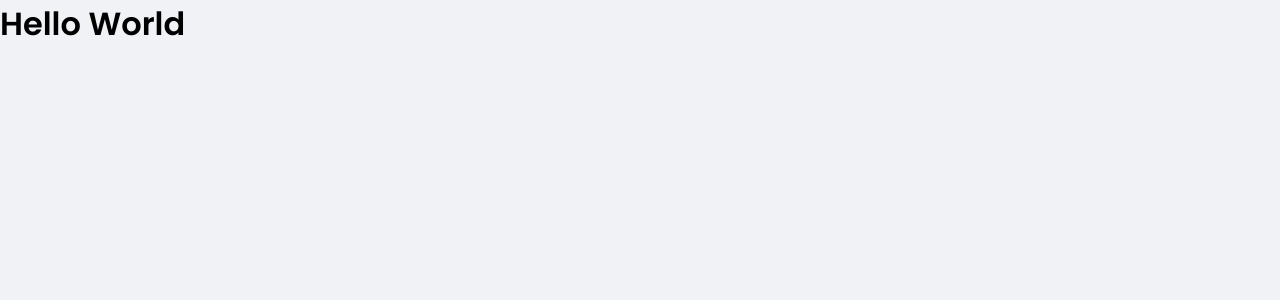
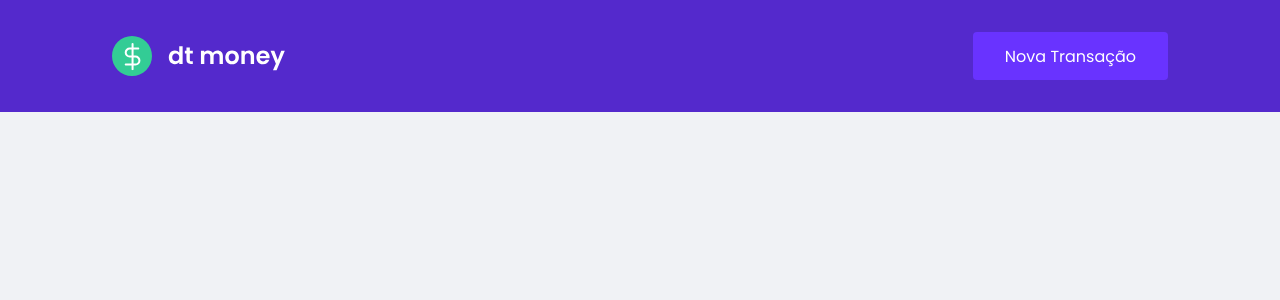
Before and after one commit to luiz-moura/dtmoney, a React (Create React App) app: page / in a window 1280 px wide. Shown: the top 300 px of the page. Built offline with nearby package versions, Linux system fonts and the light colour scheme.

Commit message:
Create header component

```diff
--- a/src/App.tsx
+++ b/src/App.tsx
@@ -1,10 +1,11 @@
+import { Header } from "./components/Header";
 import { GlobalStyle } from "./styles/global";
 
 export function App() {
   return (
-    <div className="App">
-      <h1>Hello World</h1>
+    <>
+      <Header />
       <GlobalStyle />
-    </div>
+    </>
   );
 }
--- /dev/null
+++ b/src/components/Header/index.tsx
@@ -0,0 +1,15 @@
+import logoImg from '../../assets/logo.svg';
+import { Container, Content } from './style';
+
+export function Header() {
+  return (
+    <Container>
+      <Content>
+        <img src={logoImg} alt="dt money" />
+        <button type="button">
+          Nova Transação
+        </button>
+      </Content>
+    </Container>
+  );
+}
--- /dev/null
+++ b/src/components/Header/style.ts
@@ -0,0 +1,31 @@
+import styled from 'styled-components';
+
+export const Container = styled.header`
+  background: var(--blue);
+`;
+
+export const Content = styled.div`
+  max-width: 1120px;
+  margin: 0 auto;
+
+  padding: 2rem;
+  display: flex;
+  align-items: center;
+  justify-content: space-between;
+
+  button {
+    font-size: 1rem;
+    color: #fff;
+    background: var(--blue-light);
+    border: 0;
+    padding: 0 2rem;
+    border-radius: 0.25rem;
+    height: 3rem;
+
+    transition: filter 0.2s;
+
+    &:hover {
+      filter: brightness(0.9);
+    }
+  }
+`
--- a/src/styles/global.ts
+++ b/src/styles/global.ts
@@ -5,7 +5,7 @@
     --background: #f0f2f5;
     --red: #e52e4d;
     --blue: #5429cc;
-    --bue-light: #6933ff;
+    --blue-light: #6933ff;
     --text-title: #363f5f;
     --text-body: #969cb3;
     --background: #f0f2f5;
```
